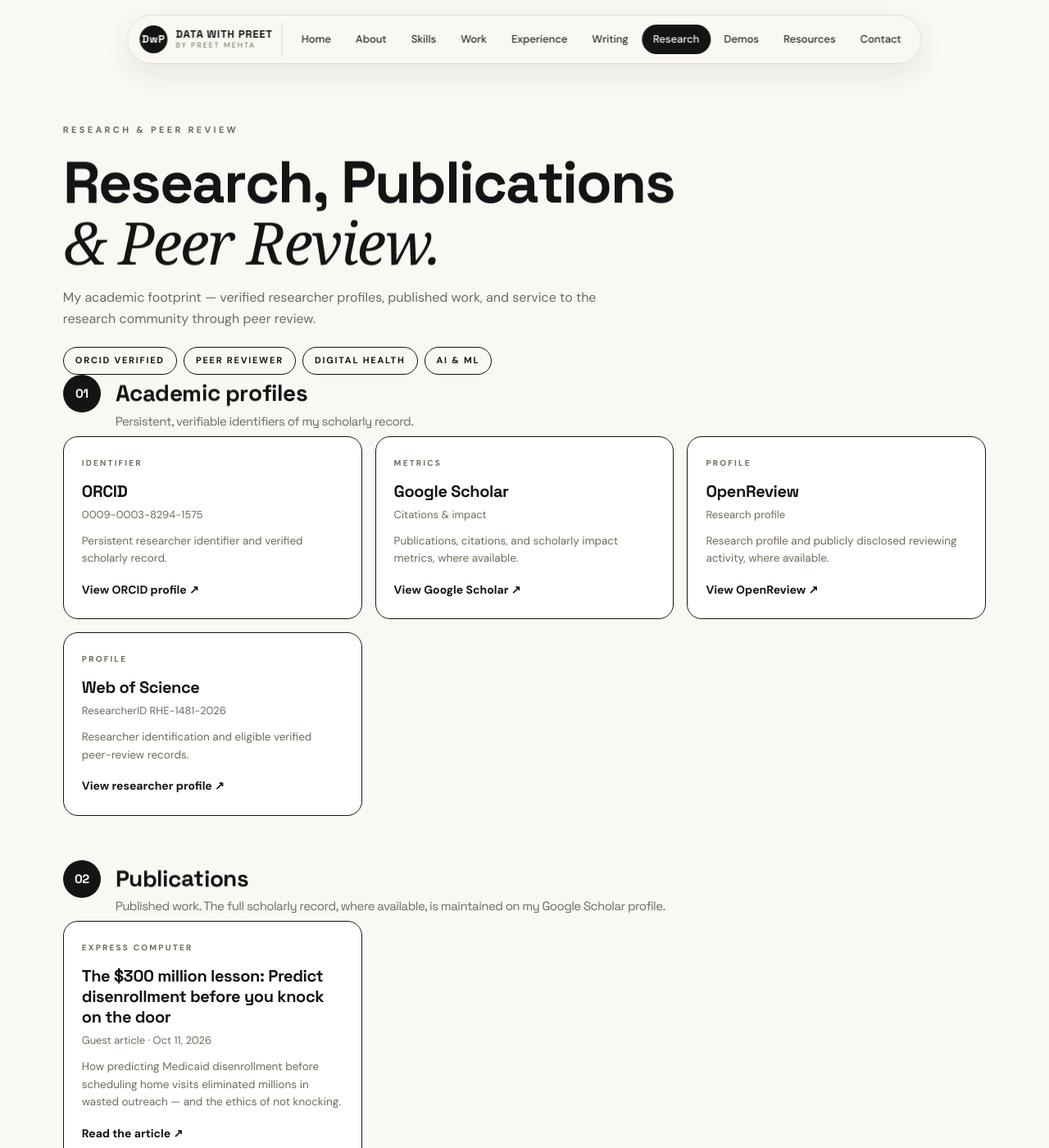
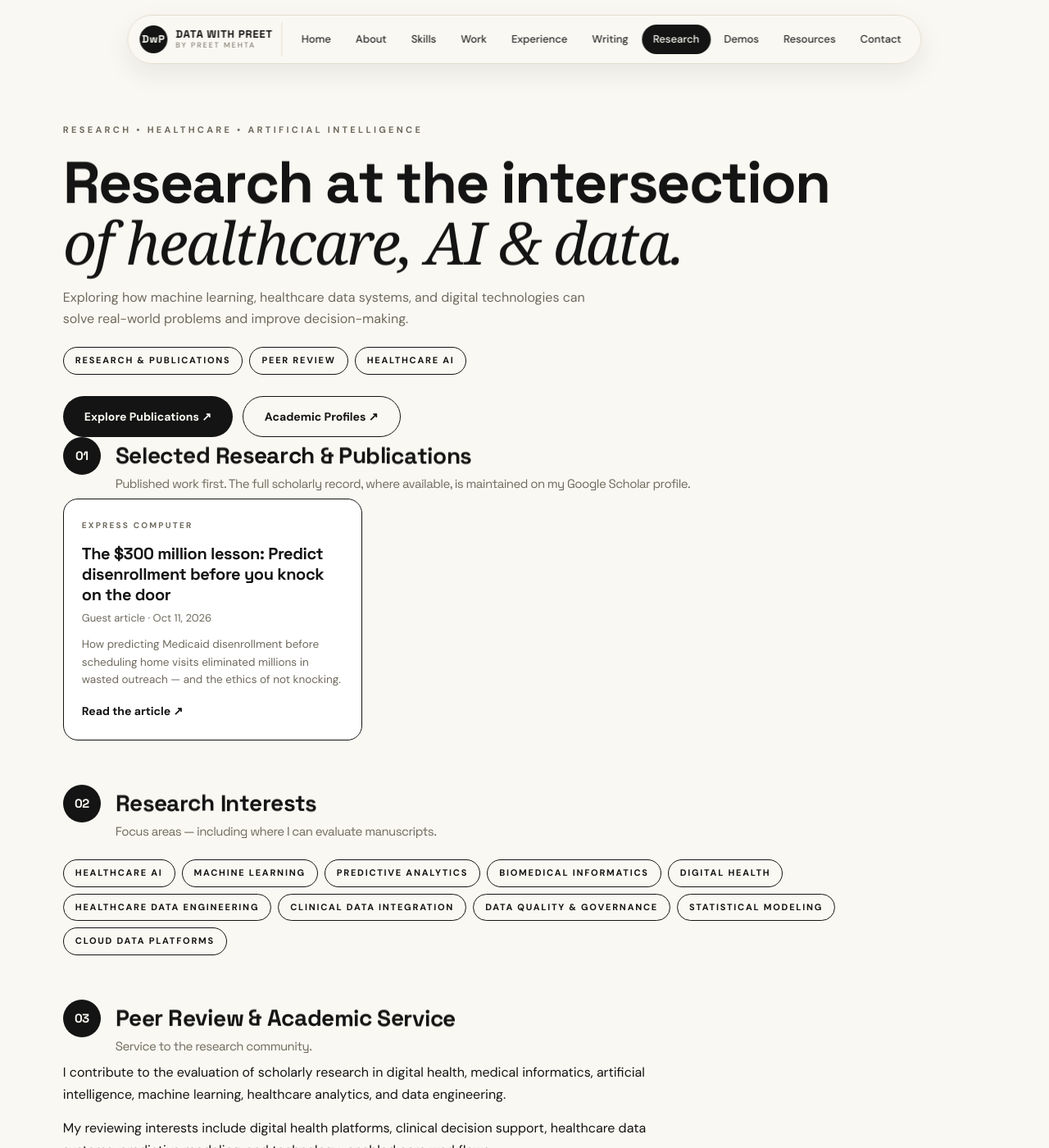
Before and after one commit to datawithpreet/datawithpreet.github.io, a Jekyll site: the page research.html, which Jekyll copies as it is, in a window 1280 px wide and 1400 px high. Shown: the whole window at 82% size. Built offline with Jekyll 4.4.1, drawn with Linux system fonts in a browser that asks for light colours; some web fonts are replaced; some of the changed text lies outside the part shown.

Commit message:
Research page: researcher-first hero, publications-led order, verified reviewer profiles, contact email

```diff
--- a/research.html
+++ b/research.html
@@ -3,8 +3,8 @@
 <head>
   <meta charset="UTF-8">
   <meta name="viewport" content="width=device-width, initial-scale=1.0">
-  <title>Research, Publications &amp; Peer Review — Preet Mehta</title>
-  <meta name="description" content="Preet Mehta's academic footprint — verified researcher profiles, publications, and peer-review service in digital health, medical informatics, AI and data engineering.">
+  <title>Research — Preet Mehta</title>
+  <meta name="description" content="Research at the intersection of healthcare, AI and data — publications, research interests, peer review service and academic profiles of Preet Mehta.">
   <link rel="icon" href="assets/img/favicon.png">
   <link rel="preconnect" href="https://fonts.googleapis.com">
   <link rel="preconnect" href="https://fonts.gstatic.com" crossorigin>
@@ -33,13 +33,25 @@
     .nav a, .nav a::after { transition: none; }
   }
   /* Research page extras */
-  .reviewer-list { list-style: none; margin: 18px 0 0; padding: 0; display: grid; gap: 10px; }
-  .reviewer-list li { display: flex; align-items: baseline; gap: 12px; font-size: 15px; }
-  .reviewer-list li::before { content: "→"; color: #E0632A; font-weight: 700; }
-  .reviewer-list small { color: var(--gray); }
+  .hero-ctas { display: flex; flex-wrap: wrap; gap: 12px; margin-top: 26px; }
+  .hero-ctas a { display: inline-flex; align-items: center; gap: 8px; padding: 13px 26px; border-radius: 999px; font-weight: 700; font-size: 14px; text-decoration: none; transition: transform .2s ease, background .2s ease, color .2s ease; }
+  .hero-ctas a.primary { background: var(--ink); color: var(--paper); }
+  .hero-ctas a.primary:hover { transform: translateY(-2px); }
+  .hero-ctas a.ghost { border: 1.5px solid var(--ink); color: var(--ink); background: transparent; }
+  .hero-ctas a.ghost:hover { background: var(--ink); color: var(--paper); }
+  .section-lead { font-size: 16px; line-height: 1.7; color: var(--ink); max-width: 72ch; margin: 0 0 20px; }
+  .jrnl-groups { display: grid; grid-template-columns: 1fr 1fr; gap: 18px; margin-top: 6px; }
+  @media (max-width: 760px) { .jrnl-groups { grid-template-columns: 1fr; } }
+  .jrnl-group { border: 1px solid var(--line); border-radius: var(--radius); background: var(--card); padding: 20px 22px; }
+  .jrnl-group h3 { font-size: 13px; letter-spacing: .14em; text-transform: uppercase; color: #E0632A; margin: 0 0 12px; }
+  .jrnl-group ul { list-style: none; margin: 0; padding: 0; display: grid; gap: 10px; }
+  .jrnl-group li { font-size: 14.5px; line-height: 1.5; }
+  .jrnl-group li span { display: block; font-size: 12.5px; color: var(--gray); }
   .integrity-note { margin-top: 22px; padding: 16px 18px; border-left: 3px solid #E0632A; background: rgba(224,99,42,.06); border-radius: 0 12px 12px 0; font-size: 14px; color: var(--ink); }
   .peer-review-body p { margin: 0 0 14px; font-size: 16px; line-height: 1.7; max-width: 68ch; }
   .peer-review-body p:last-child { margin-bottom: 0; }
+  .contact-card { border: 1px solid var(--line); border-radius: var(--radius); background: var(--card); padding: 28px; display: flex; flex-wrap: wrap; gap: 18px; align-items: center; justify-content: space-between; }
+  .contact-card p { margin: 0; font-size: 16px; max-width: 52ch; }
   </style>
 </head>
 <body>
@@ -65,14 +77,86 @@
 
   <main class="resources-page">
     <section class="resources-hero">
-      <div class="section-kicker">RESEARCH &amp; PEER REVIEW</div>
-      <h1>Research, Publications<br><em>&amp; Peer Review.</em></h1>
-      <p>My academic footprint — verified researcher profiles, published work, and service to the research community through peer review.</p>
-      <div class="resources-hero-pills"><span>ORCID VERIFIED</span><span>PEER REVIEWER</span><span>DIGITAL HEALTH</span><span>AI &amp; ML</span></div>
+      <div class="section-kicker">RESEARCH • HEALTHCARE • ARTIFICIAL INTELLIGENCE</div>
+      <h1>Research at the intersection<br><em>of healthcare, AI &amp; data.</em></h1>
+      <p>Exploring how machine learning, healthcare data systems, and digital technologies can solve real-world problems and improve decision-making.</p>
+      <div class="resources-hero-pills"><span>RESEARCH &amp; PUBLICATIONS</span><span>PEER REVIEW</span><span>HEALTHCARE AI</span></div>
+      <div class="hero-ctas">
+        <a class="primary" href="#publications">Explore Publications ↗</a>
+        <a class="ghost" href="#profiles">Academic Profiles ↗</a>
+      </div>
+    </section>
+
+    <section class="resource-library" id="publications">
+      <div class="resource-library-heading"><span>01</span><div><h2>Selected Research &amp; Publications</h2><p>Published work first. The full scholarly record, where available, is maintained on my Google Scholar profile.</p></div></div>
+      <div class="book-grid">
+        <div class="book-card">
+          <span class="book-badge">EXPRESS COMPUTER</span>
+          <h3>The $300 million lesson: Predict disenrollment before you knock on the door</h3>
+          <div class="book-author">Guest article · Oct 11, 2026</div>
+          <p>How predicting Medicaid disenrollment before scheduling home visits eliminated millions in wasted outreach — and the ethics of not knocking.</p>
+          <a class="book-link" href="https://www.expresscomputer.in/guest-blogs/the-300-million-lesson-predict-disenrollment-before-you-knock-on-the-door/139756/" target="_blank" rel="noopener">Read the article ↗</a>
+        </div>
+      </div>
+    </section>
+
+    <section class="resource-library" id="interests">
+      <div class="resource-library-heading"><span>02</span><div><h2>Research Interests</h2><p>Focus areas — including where I can evaluate manuscripts.</p></div></div>
+      <div class="resources-hero-pills">
+        <span>HEALTHCARE AI</span><span>MACHINE LEARNING</span><span>PREDICTIVE ANALYTICS</span><span>BIOMEDICAL INFORMATICS</span><span>DIGITAL HEALTH</span><span>HEALTHCARE DATA ENGINEERING</span><span>CLINICAL DATA INTEGRATION</span><span>DATA QUALITY &amp; GOVERNANCE</span><span>STATISTICAL MODELING</span><span>CLOUD DATA PLATFORMS</span>
+      </div>
+    </section>
+
+    <section class="resource-library" id="peer-review">
+      <div class="resource-library-heading"><span>03</span><div><h2>Peer Review &amp; Academic Service</h2><p>Service to the research community.</p></div></div>
+      <div class="peer-review-body">
+        <p>I contribute to the evaluation of scholarly research in digital health, medical informatics, artificial intelligence, machine learning, healthcare analytics, and data engineering.</p>
+        <p>My reviewing interests include digital health platforms, clinical decision support, healthcare data systems, predictive modeling, and technology-enabled care workflows.</p>
+        <p>I aim to support rigorous research by evaluating methodological soundness, reproducibility, interpretation of results, and the practical implications of new technologies.</p>
+      </div>
+      <p class="section-lead" style="margin-top:18px">I have established reviewer profiles across journals covering digital health, biomedical informatics, medical AI, and engineering. I welcome opportunities to contribute to suitable manuscripts aligned with my expertise.</p>
+      <div class="jrnl-groups">
+        <div class="jrnl-group">
+          <h3>Digital Health</h3>
+          <ul>
+            <li><strong>Journal of Medical Internet Research (JMIR)</strong><span>Reviewer profile registered</span></li>
+            <li><strong>JMIR AI</strong><span>Reviewer profile registered</span></li>
+            <li><strong>SAGE Digital Health</strong><span>Reviewer profile registered</span></li>
+            <li><strong>Frontiers in Digital Health</strong><span>Reviewer profile registered</span></li>
+          </ul>
+        </div>
+        <div class="jrnl-group">
+          <h3>Informatics</h3>
+          <ul>
+            <li><strong>Journal of the American Medical Informatics Association (JAMIA)</strong><span>Reviewer profile registered</span></li>
+            <li><strong>Journal of Biomedical Informatics</strong><span>Reviewer profile registered · via Elsevier</span></li>
+            <li><strong>International Journal of Medical Informatics</strong><span>Reviewer profile registered · via Elsevier</span></li>
+            <li><strong>BMC Medical Informatics and Decision Making</strong><span>Reviewer profile registered · via Springer Nature</span></li>
+          </ul>
+        </div>
+        <div class="jrnl-group">
+          <h3>Engineering &amp; AI</h3>
+          <ul>
+            <li><strong>NEJM AI</strong><span>Reviewer profile registered</span></li>
+            <li><strong>Artificial Intelligence in Medicine</strong><span>Reviewer profile registered · via Elsevier</span></li>
+            <li><strong>npj Digital Medicine</strong><span>Reviewer profile registered · via Springer Nature</span></li>
+          </ul>
+        </div>
+        <div class="jrnl-group">
+          <h3>General Science</h3>
+          <ul>
+            <li><strong>The Lancet Digital Health</strong><span>Reviewer profile registered · via Elsevier</span></li>
+            <li><strong>Scientific Reports</strong><span>Reviewer profile registered · via Springer Nature</span></li>
+          </ul>
+        </div>
+      </div>
+      <div class="integrity-note">
+        <strong>A note on disclosure.</strong> Journals above reflect reviewer registrations — I am registered as a potential reviewer and do not claim completed reviews or editorial-board roles I do not hold. I never disclose manuscript titles, author identities, or unpublished findings from confidential reviews.
+      </div>
     </section>
 
     <section class="resource-library" id="profiles">
-      <div class="resource-library-heading"><span>01</span><div><h2>Academic profiles</h2><p>Persistent, verifiable identifiers of my scholarly record.</p></div></div>
+      <div class="resource-library-heading"><span>04</span><div><h2>Academic Profiles</h2><p>Persistent, verifiable identifiers — independently check anything on this page.</p></div></div>
       <div class="book-grid">
         <div class="book-card">
           <span class="book-badge">IDENTIFIER</span>
@@ -105,41 +189,13 @@
       </div>
     </section>
 
-    <section class="resource-library" id="publications">
-      <div class="resource-library-heading"><span>02</span><div><h2>Publications</h2><p>Published work. The full scholarly record, where available, is maintained on my Google Scholar profile.</p></div></div>
-      <div class="book-grid">
-        <div class="book-card">
-          <span class="book-badge">EXPRESS COMPUTER</span>
-          <h3>The $300 million lesson: Predict disenrollment before you knock on the door</h3>
-          <div class="book-author">Guest article · Oct 11, 2026</div>
-          <p>How predicting Medicaid disenrollment before scheduling home visits eliminated millions in wasted outreach — and the ethics of not knocking.</p>
-          <a class="book-link" href="https://www.expresscomputer.in/guest-blogs/the-300-million-lesson-predict-disenrollment-before-you-knock-on-the-door/139756/" target="_blank" rel="noopener">Read the article ↗</a>
+    <section class="resource-library" id="collaborate">
+      <div class="resource-library-heading"><span>05</span><div><h2>Collaboration &amp; Contact</h2><p>For researchers, journal editors, and collaborators.</p></div></div>
+      <div class="contact-card">
+        <p><strong>Invite me to review.</strong> I welcome invitations to review manuscripts in healthcare AI, machine learning, biomedical informatics, predictive analytics, and data engineering — and to discuss research collaboration.</p>
+        <div class="hero-ctas" style="margin-top:0">
+          <a class="primary" href="mailto:preet.mehta.research@gmail.com">preet.mehta.research@gmail.com ↗</a>
         </div>
-      </div>
-    </section>
-
-    <section class="resource-library" id="peer-review">
-      <div class="resource-library-heading"><span>03</span><div><h2>Peer Review &amp; Academic Service</h2><p>Service to the research community.</p></div></div>
-      <div class="peer-review-body">
-        <p>I contribute to the evaluation of scholarly research in digital health, medical informatics, artificial intelligence, machine learning, healthcare analytics, and data engineering.</p>
-        <p>My reviewing interests include digital health platforms, clinical decision support, healthcare data systems, predictive modeling, and technology-enabled care workflows.</p>
-        <p>I aim to support rigorous research by evaluating methodological soundness, reproducibility, interpretation of results, and the practical implications of new technologies.</p>
-      </div>
-      <ul class="reviewer-list">
-        <li><span><strong>Journal of the American Medical Informatics Association (JAMIA)</strong><br><small>Registered reviewer</small></span></li>
-        <li><span><strong>SAGE Digital Health</strong><br><small>Registered reviewer</small></span></li>
-        <li><span><strong>NEJM AI</strong><br><small>Registered reviewer</small></span></li>
-        <li><span><strong>Elsevier Reviewer Hub</strong><br><small>Registered reviewer — The Lancet Digital Health, Journal of Biomedical Informatics, Artificial Intelligence in Medicine</small></span></li>
-      </ul>
-      <div class="integrity-note">
-        <strong>A note on disclosure.</strong> Journals above reflect reviewer registrations — I am registered as a potential reviewer and do not claim completed reviews or editorial-board roles I do not hold. I never disclose manuscript titles, author identities, or unpublished findings from confidential reviews.
-      </div>
-    </section>
-
-    <section class="resource-library" id="interests">
-      <div class="resource-library-heading"><span>04</span><div><h2>Research interests</h2><p>The problems I think about.</p></div></div>
-      <div class="resources-hero-pills">
-        <span>DIGITAL HEALTH PLATFORMS</span><span>CLINICAL DECISION SUPPORT</span><span>HEALTHCARE DATA SYSTEMS</span><span>PREDICTIVE MODELING</span><span>TECHNOLOGY-ENABLED CARE</span><span>MACHINE LEARNING</span><span>DATA ENGINEERING</span><span>MEDICAL INFORMATICS</span>
       </div>
     </section>
   </main>
```
